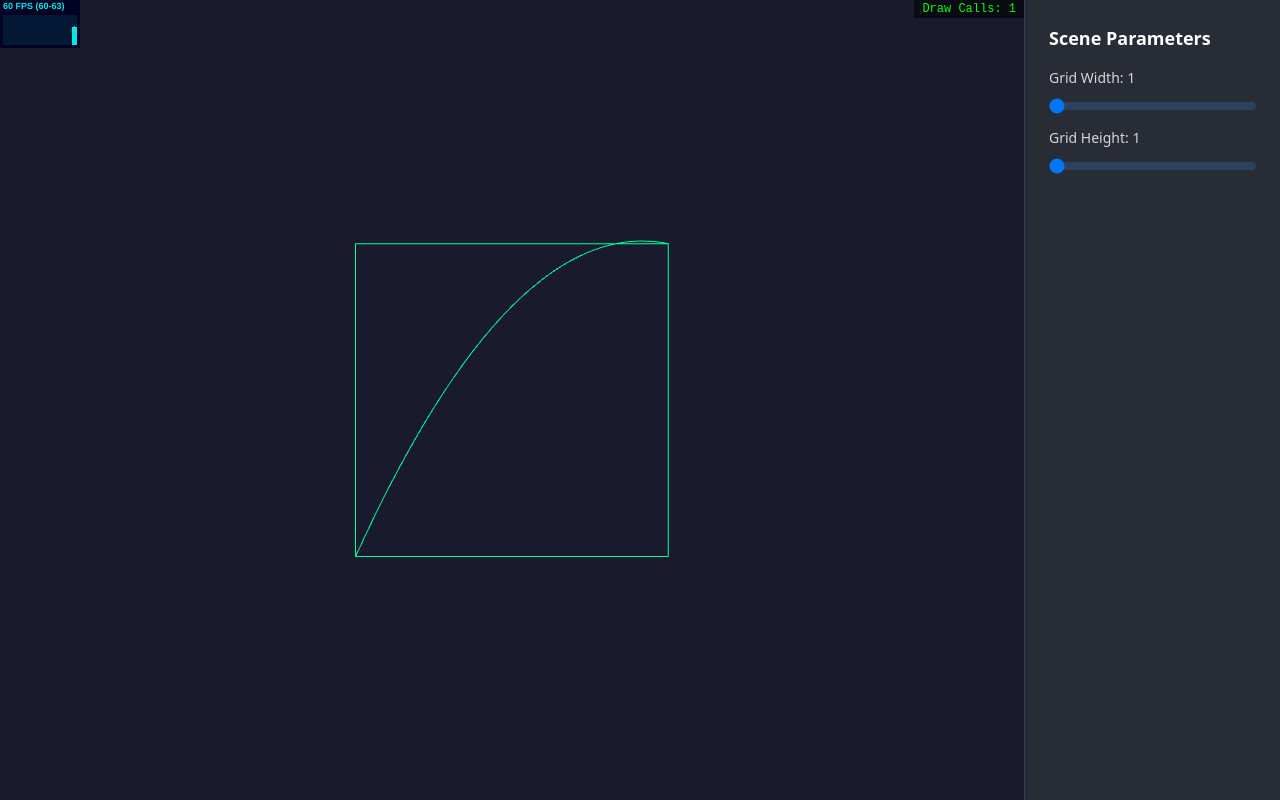
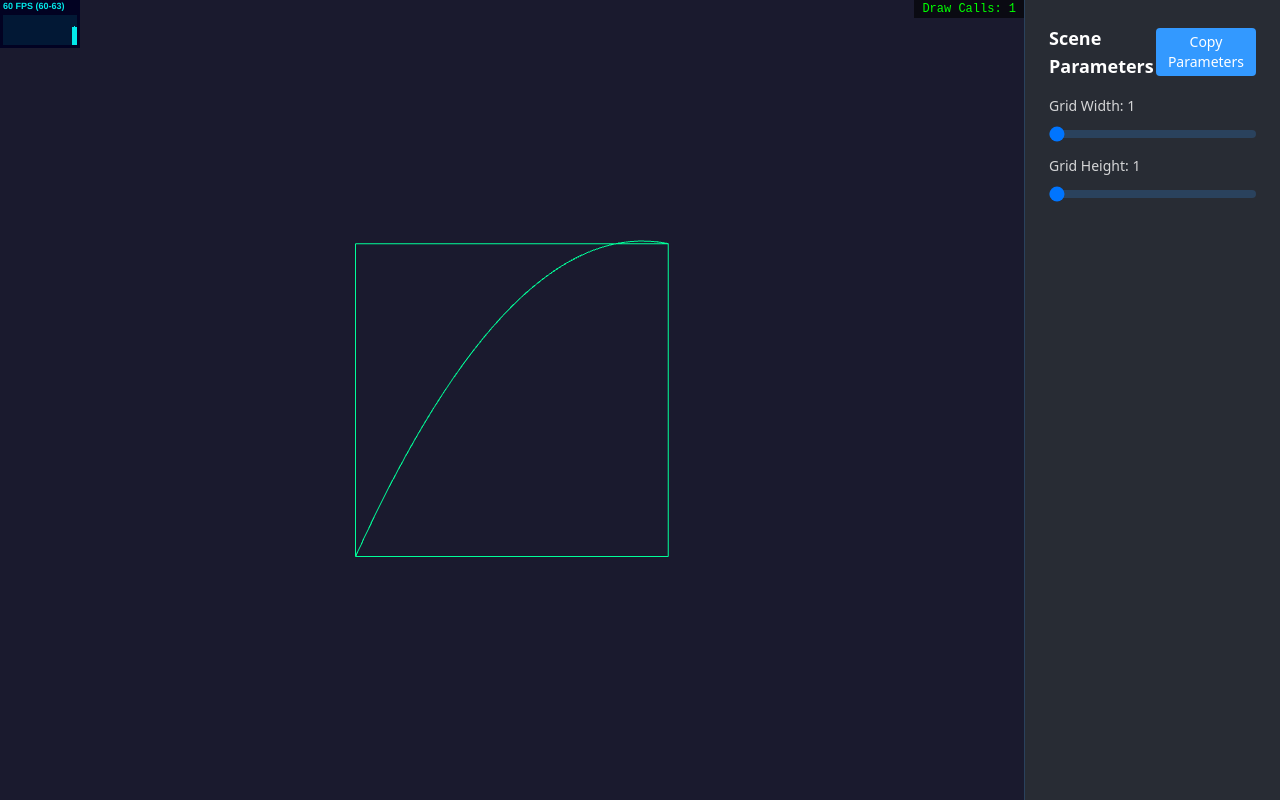
Before and after one commit to Ivy-Interactive/toroid-wireframe-clouds, a React (Vite) app: page / in a window 1280 px wide. Built offline with nearby package versions, Linux system fonts and the light colour scheme.

Commit message:
feat: copy parameters btn

```diff
--- a/src/components/scene-form/scene-form.tsx
+++ b/src/components/scene-form/scene-form.tsx
@@ -5,37 +5,17 @@ interface SceneFormProps {
 }
 
 export interface SceneParameters {
-  wireframeMode: boolean;
-  torusRadius: number;
-  tubeRadius: number;
-  radialSegments: number;
-  tubularSegments: number;
-  twistStrengthX: number;
-  twistStrengthY: number;
-  twistStrengthZ: number;
-  twistFrequency: number;
-  twistPhase: number;
-  arcBulge: number;
   gridWidth: number;
   gridHeight: number;
 }
 
 export const SceneForm: React.FC<SceneFormProps> = ({ onParametersChange }) => {
   const [parameters, setParameters] = useState<SceneParameters>({
-    wireframeMode: false,
-    torusRadius: 1,
-    tubeRadius: 0.5,
-    radialSegments: 32,
-    tubularSegments: 32,
-    twistStrengthX: 0,
-    twistStrengthY: 0,
-    twistStrengthZ: 0,
-    twistFrequency: 1,
-    twistPhase: 0,
-    arcBulge: 0,
     gridWidth: 1,
     gridHeight: 1,
   });
+
+  const [copyStatus, setCopyStatus] = useState<string>("");
 
   const handleChange = (
     key: keyof SceneParameters,
@@ -46,9 +26,28 @@ export const SceneForm: React.FC<SceneFormProps> = ({ onParametersChange }) => {
     onParametersChange(newParameters);
   };
 
+  const copyToClipboard = async () => {
+    try {
+      await navigator.clipboard.writeText(JSON.stringify(parameters, null, 2));
+      setCopyStatus("Copied!");
+      setTimeout(() => setCopyStatus(""), 2000);
+    } catch {
+      setCopyStatus("Failed to copy");
+      setTimeout(() => setCopyStatus(""), 2000);
+    }
+  };
+
   return (
     <div className="space-y-4">
-      <h3 className="text-lg font-semibold text-white mb-4">Scene Parameters</h3>
+      <div className="flex justify-between items-center">
+        <h3 className="text-lg font-semibold text-white">Scene Parameters</h3>
+        <button
+          onClick={copyToClipboard}
+          className="px-3 py-1 text-sm bg-primary hover:bg-primary/80 text-white rounded transition-colors"
+        >
+          {copyStatus || "Copy Parameters"}
+        </button>
+      </div>
       <div className="space-y-3">
         <div className="space-y-1">
           <label htmlFor="gridWidth" className="block text-sm font-medium text-white/80">
```
